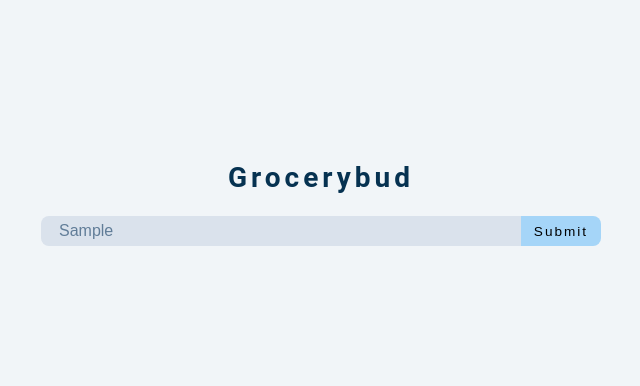
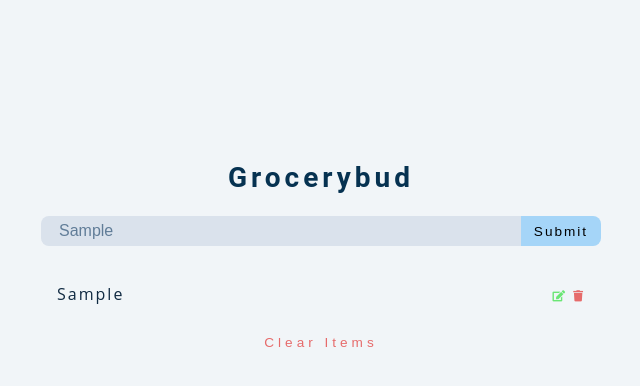
Before and after one commit to shankarpandey7230/JavascrriptGrocery-, a plain HTML site: page index.html in a window 1280 px wide. Both pictures are taken after typing "Sample" into the empty fields and a click on the button "Submit". Shown: the whole page, without its empty margins (319-959 px from the left). Drawn offline with Linux system fonts and the light colour scheme.

Commit message:
adding items

```diff
--- a/app.js
+++ b/app.js
@@ -22,7 +22,33 @@ function addItem(e) {
   const value = grocery.value;
   const id = new Date().getTime().toString();
   if (value && !editFlag) {
-    console.log("add item");
+    const element = document.createElement("article");
+    //add class
+    element.classList.add("grocery-item");
+    //add id
+    const attr = document.createAttribute("data-id");
+    attr.value = id;
+    element.setAttributeNode(attr);
+    element.innerHTML = `<p class="title">${value}</p>
+    <div class="btn-container">
+      <button type="button" class="edit-btn">
+        <i class="fas fa-edit"></i>
+      </button>
+      <button type="button" class="delete-btn">
+        <i class="fas fa-trash"></i>
+      </button>
+    </div>`;
+    //append child
+    list.appendChild(element);
+    //display alert
+    displayAlert("item added to the list", "success");
+
+    //show container
+    container.classList.add("show-container");
+    // add to local storage
+    addToLocalStorage(id, value);
+    //set back to default
+    setBackToDefault();
   } else if (value && editFlag) {
     console.log("editing");
   } else {
@@ -40,3 +66,12 @@ function displayAlert(text, action) {
     alert.classList.remove(`alert-${action}`);
   }, 1000);
 }
+
+// set bck to default
+function setBackToDefault() {
+  console.log("default");
+}
+// localstorage
+function addToLocalStorage(id, value) {
+  console.log("added");
+}
--- a/index.html
+++ b/index.html
@@ -16,29 +16,12 @@
         <p class="alert"></p>
         <h3>grocerybud</h3>
         <div class="form-control">
-          <input
-            type="text"
-            id="grocery"
-            placeholder="e.g.eggs
-        "
-          />
+          <input type="text" id="grocery" placeholder="e.g.eggs" />
           <button type="submit" class="submit-btn">submit</button>
         </div>
       </form>
       <div class="grocery-container">
-        <div class="grocery-list">
-          <article class="grocery-item">
-            <p class="title">item</p>
-            <div class="btn-container">
-              <button type="button" class="edit-btn">
-                <i class="fas fa-edit"></i>
-              </button>
-              <button type="button" class="delete-btn">
-                <i class="fas fa-trash"></i>
-              </button>
-            </div>
-          </article>
-        </div>
+        <div class="grocery-list"></div>
         <!-- button  -->
         <button type="button" class="clear-btn">Clear Items</button>
       </div>
```
